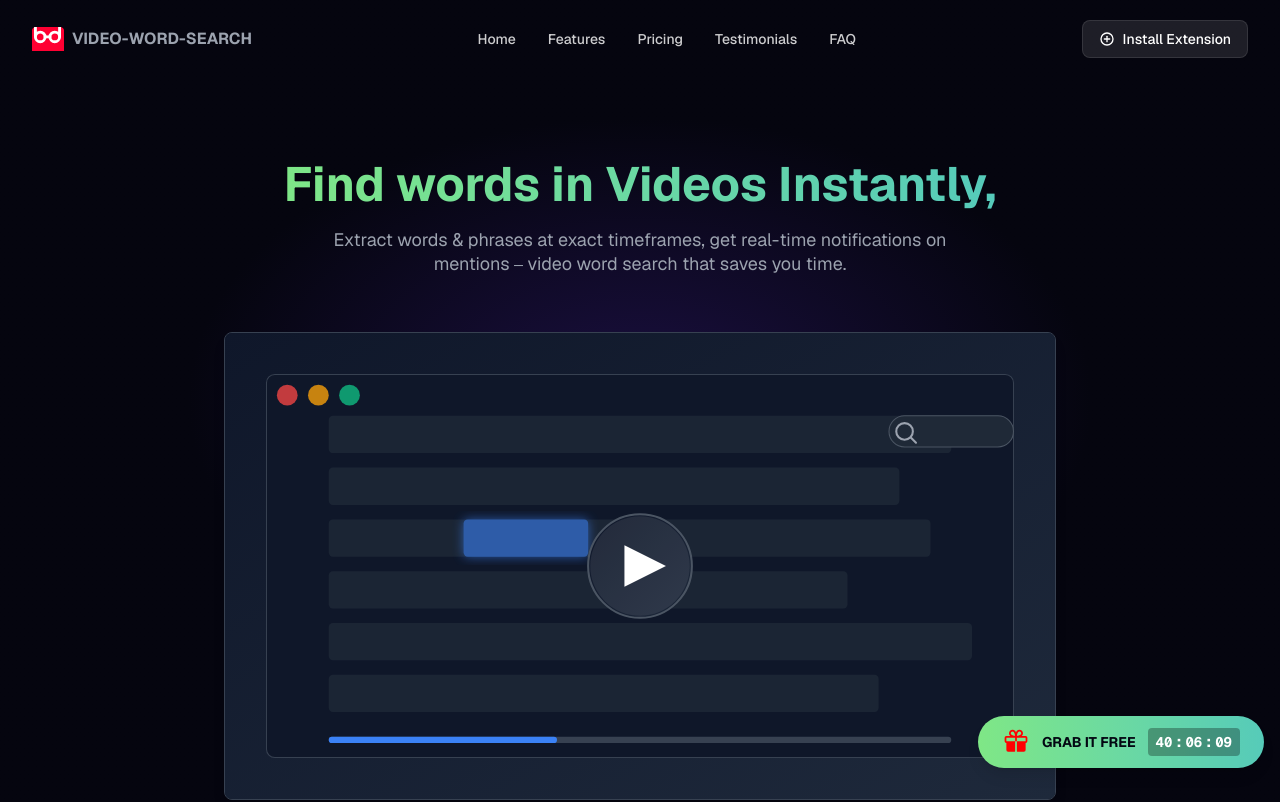
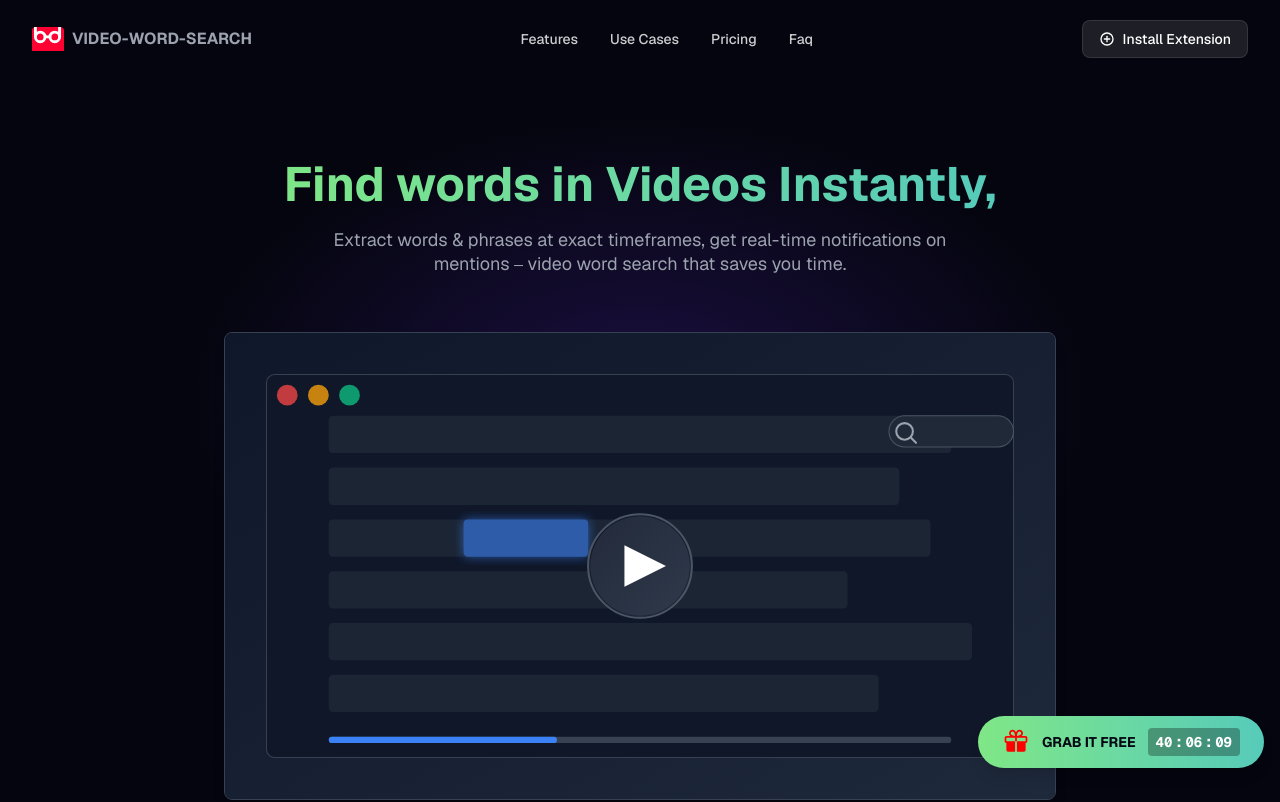
Before and after one commit to jorjishasan/video-word-search, a Next.js app in the folder landing/: page / in a window 1280 px wide. Shown: the top 802 px of the page. Built offline with nearby package versions, Linux system fonts and the light colour scheme.

Commit message:
fix: update header links for consistency and clarity

```diff
--- a/landing/src/components/Header/HeaderClient.jsx
+++ b/landing/src/components/Header/HeaderClient.jsx
@@ -36,7 +36,7 @@ const HeaderClient = ({ navLinks }) => {
         <div className="container mx-auto px-4 sm:px-6 lg:px-8">
           <div className="flex items-center justify-between">
             {/* Logo */}
-            <Link href="#" className="flex items-center">
+            <a href="#" className="flex items-center">
               <div className="relative flex items-center">
                 <motion.div
                   initial={{ opacity: 0, scale: 0.8 }}
@@ -61,7 +61,7 @@ const HeaderClient = ({ navLinks }) => {
                   Video-word-search
                 </motion.div>
               </div>
-            </Link>
+            </a>
 
             {/* Desktop Navigation */}
             <nav className="hidden md:flex items-center space-x-8">
--- a/landing/src/components/Header/headerConfig.js
+++ b/landing/src/components/Header/headerConfig.js
@@ -1,10 +1,9 @@
 // Define header navigation links
 export const HEADER_CONFIG = {
   navLinks: [
-    { name: "Home", href: "#" },
     { name: "Features", href: "#features" },
+    { name: "Use Cases", href: "#use-cases" },
     { name: "Pricing", href: "#pricing" },
-    { name: "Testimonials", href: "#testimonials" },
-    { name: "FAQ", href: "#faq" }
+    {name: "Faq", href: "#faq"},
   ]
 };
```
